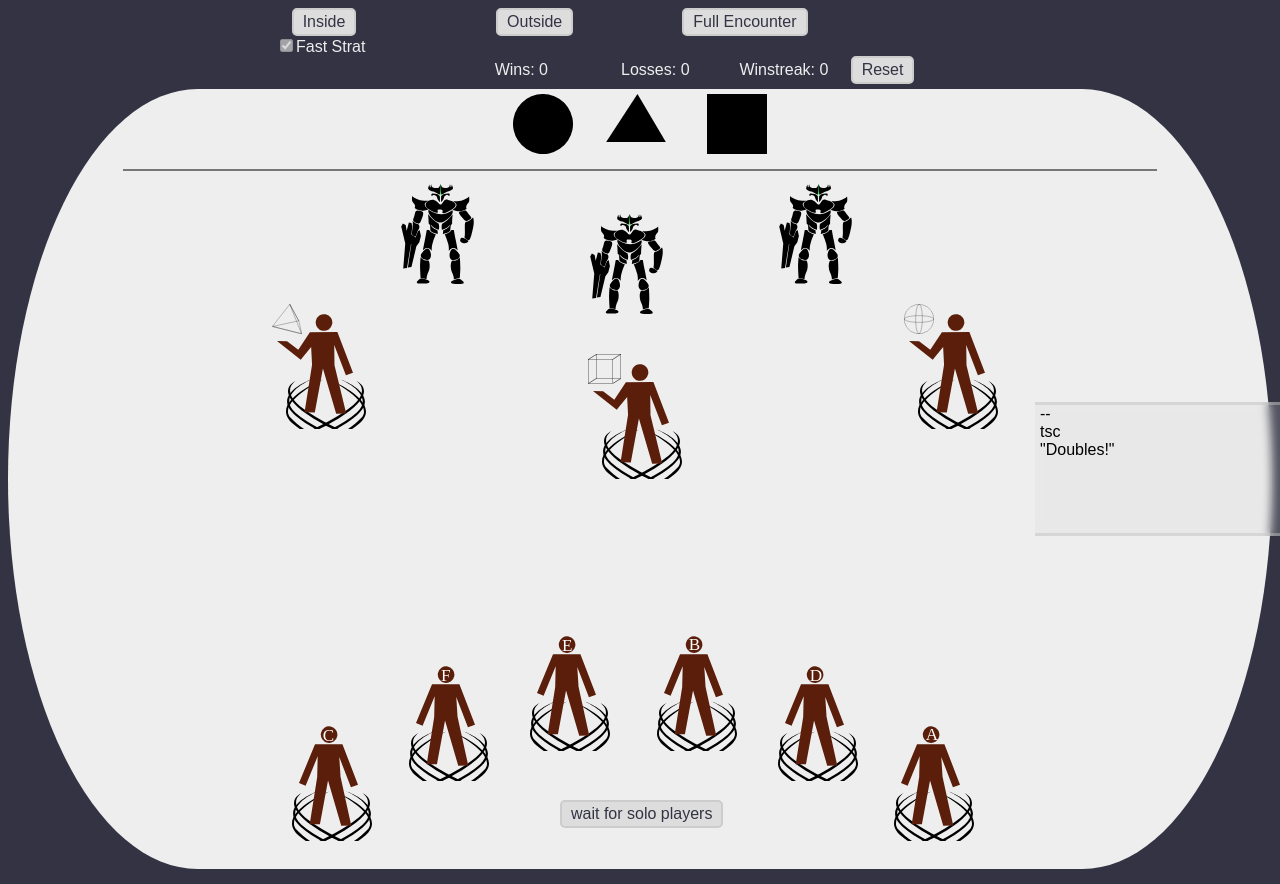
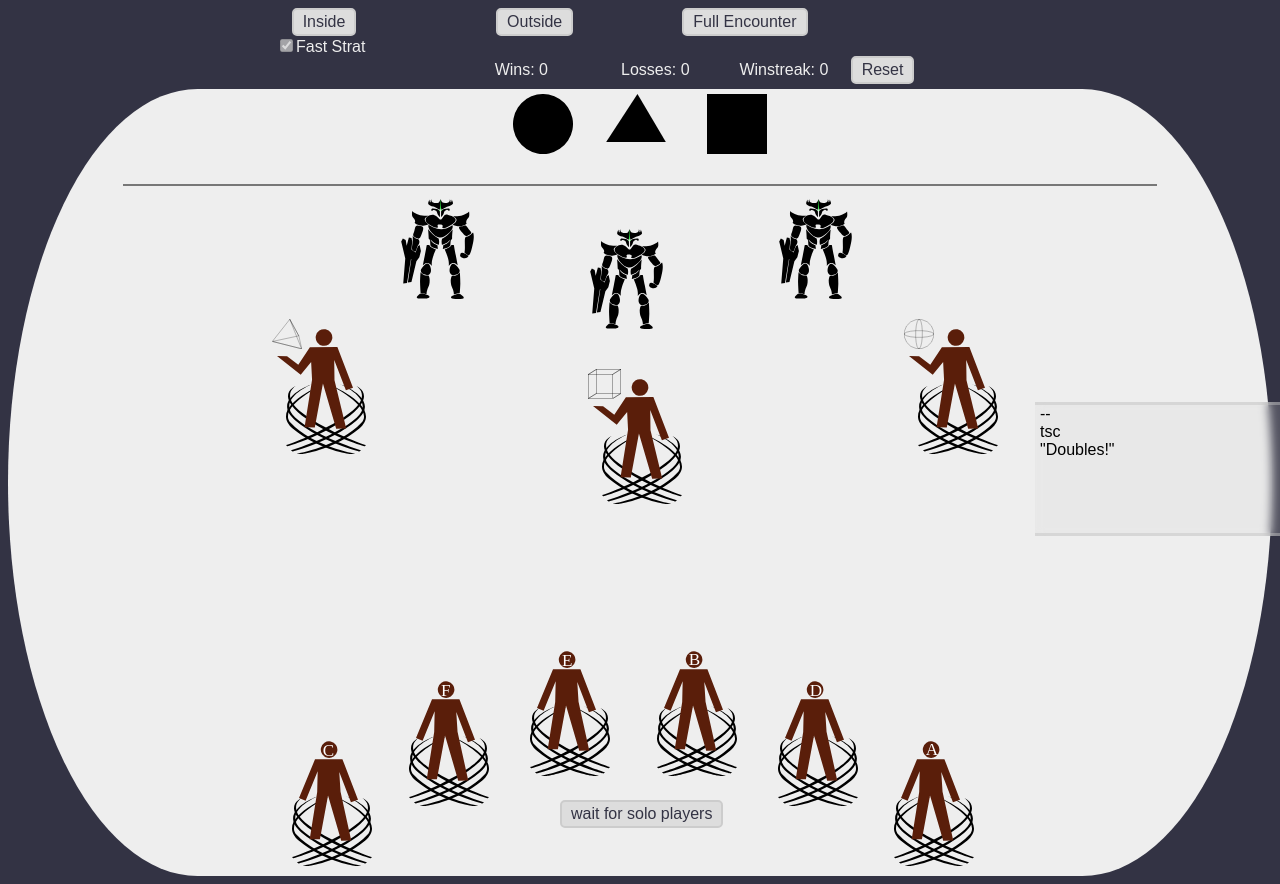
Before and after one commit to stellar-demesne/VerityQuiz, a plain HTML site: page index.html in a window 1280 px wide. Drawn offline with Linux system fonts and the light colour scheme.

Commit message:
tweak wallshadow and pedestal image size/placement

```diff
--- a/verity.css
+++ b/verity.css
@@ -364,12 +364,13 @@ body {
     background-size: cover;
     background-repeat: no-repeat;
     position: relative;
-    top: 0;
+    top: -10px;
     left: 0;
-    height: 50px;
+    height: 70px;
     width: 80px;
     margin-top: -35px;
     margin-left: 14px;
+    margin-bottom: -20px;
     z-index: 3;
 }
 
@@ -435,7 +436,7 @@ body {
 }
 
 .wall-shape {
-    height: 60px;
+    height: 75px;
     width: 60px;
 }
 
```
